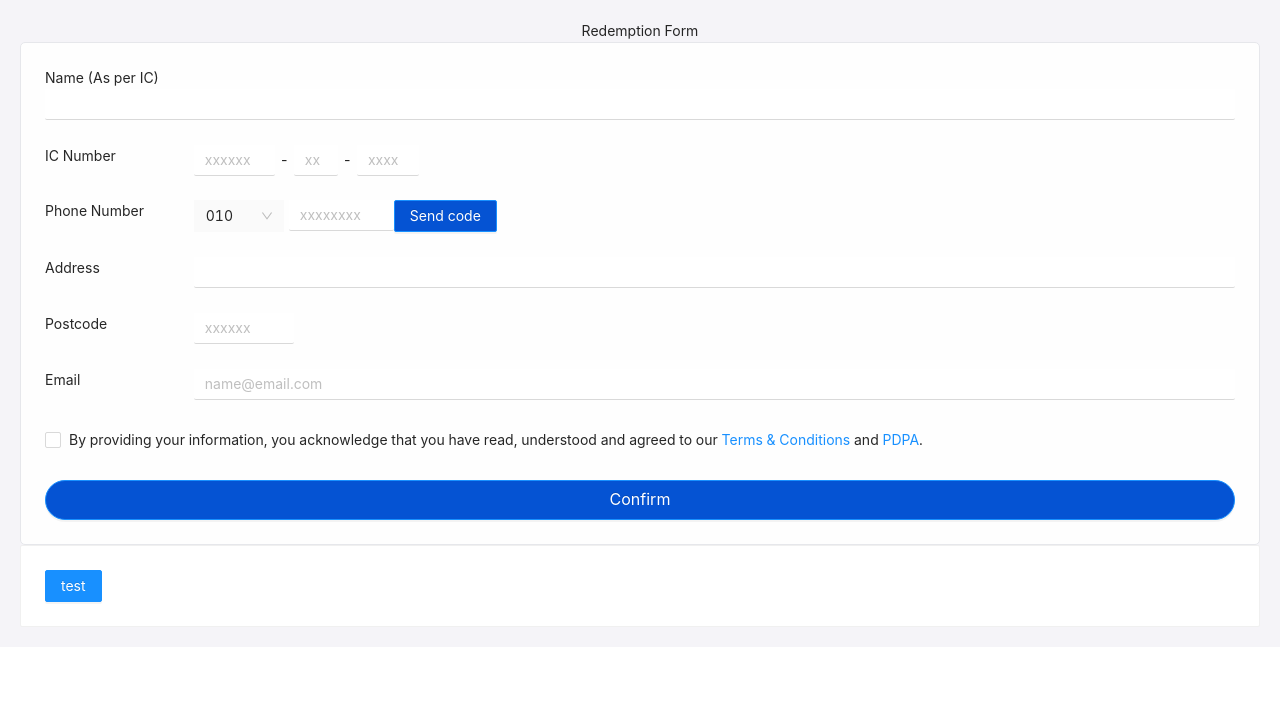
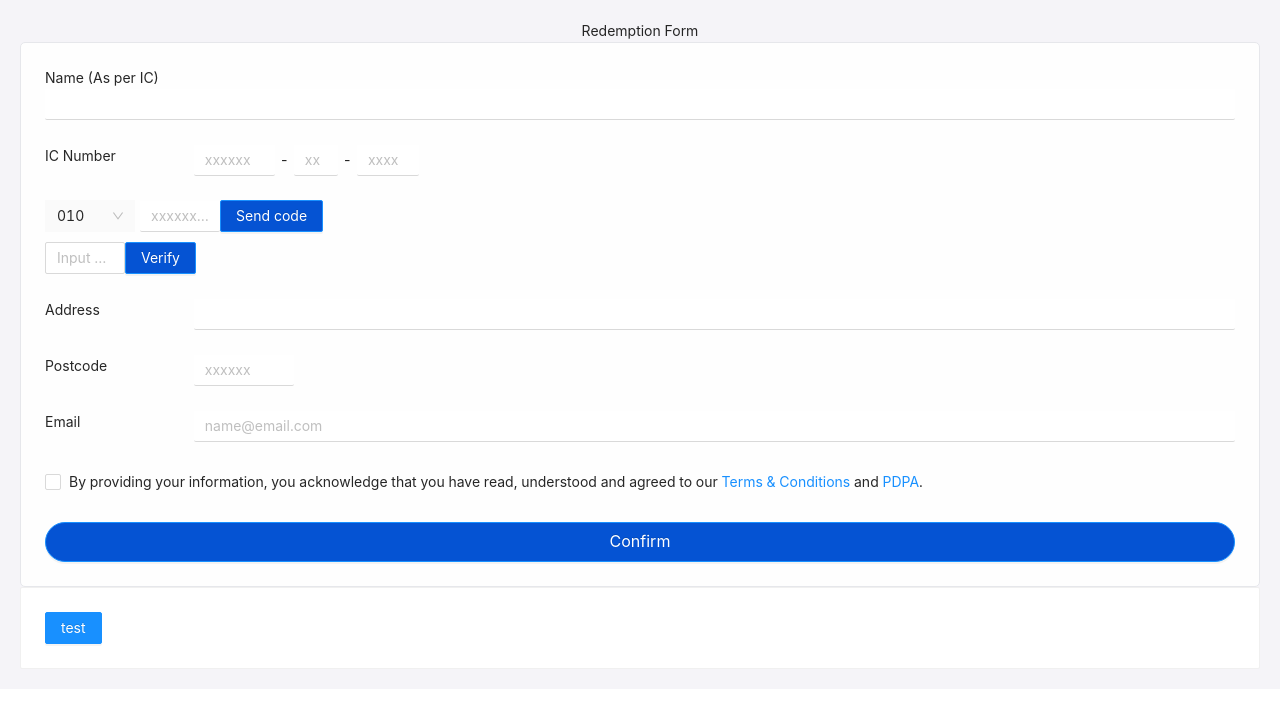
Before and after one commit to icesnakeyang/redemption_web, a React (Create React App) app: page / in a window 1280 px wide. Shown: the top 708 px of the page. Built offline with nearby package versions, Linux system fonts and the light colour scheme.

Commit message:
progress

```diff
--- a/src/api/Api.tsx
+++ b/src/api/Api.tsx
@@ -1,7 +1,7 @@
 import {Get, Post} from "./ApiBase";
 
-// const host = "http://localhost:8004/redemption_api";
-const host = "http://181.215.246.126:8004/redemption_api";
+const host = "http://localhost:8004/redemption_api";
+// const host = "http://181.215.246.126:8004/redemption_api";
 
 export const apiSaveUser = (params: any) => {
     return Post(`${host}/form1/saveForm1`, params);
--- /dev/null
+++ b/src/pages/ErrorMsg1.tsx
@@ -0,0 +1,15 @@
+import {CloseCircleOutlined} from "@ant-design/icons";
+import React from "react";
+
+const ErrorMsg1 = (data: any) => {
+    const {errMessage} = data
+    return (<div>
+        <div style={{marginTop: 0}}>
+            <CloseCircleOutlined
+                style={{fontSize: 12, color: 'red'}}/>
+            <span
+                style={{marginLeft: 5, color: 'red', fontSize: 12}}>{errMessage}</span>
+        </div>
+    </div>)
+}
+export default ErrorMsg1
--- a/src/pages/Form1.tsx
+++ b/src/pages/Form1.tsx
@@ -2,7 +2,8 @@ import {Button, Card, Checkbox, Col, Form, Input, message, Row, Select} from "an
 import {useTranslation} from "react-i18next";
 import React, {useEffect, useState} from "react";
 import {apiSaveUser, apiGetPhoneVerifyCode, apiVerifySMSCode, apiTest1} from '../api/Api'
-import Icon, {CheckCircleFilled} from '@ant-design/icons';
+import {CheckCircleFilled, CloseCircleOutlined} from '@ant-design/icons';
+import ErrorMsg1 from "./ErrorMsg1";
 
 const {Option} = Select;
 let timer: any = null;
@@ -12,26 +13,28 @@ const Form1 = () => {
     const [icNumber1, setIcNumber1] = useState('')
     const [icNumber2, setIcNumber2] = useState('')
     const [icNumber3, setIcNumber3] = useState('')
+    const [icNumberErr, setIcNumberErr] = useState(false)
     const [phoneF1, setPhoneF1] = useState('010')
     const [phoneF2, setPhoneF2] = useState('')
+    const [phoneErr, setPhoneErr] = useState(false)
     const [address, setAdress] = useState('')
     const [postcode, setPostcode] = useState('')
     const [email, setEmail] = useState('')
     const [userName, setUserName] = useState('')
+    const [userNameErr, setUserNameErr] = useState(false)
     const [smsCode, setSMSCode] = useState('')
     const [smsBox, setSMSBox] = useState(false)
-    const [smsSending1, setSMSSending1] = useState(false)
-    const [smsSending2, setSMSSending2] = useState(false)
     const [smsTime, setSMSTime] = useState(10)
-    const [smsStatus, setSmsStatus] = useState(false)
     const [errName, setErrName] = useState(false)
     const [errIc, setErrIc] = useState(false)
     const [errPhone, setErrPhone] = useState(false)
     const [errAddress, setErrAddress] = useState(false)
     const [errPostcode, setErrPostcode] = useState(false)
     const [errEmail, setErrEmail] = useState(false)
-    const [sendSMSStatus, setSendSMSStatus] = useState('CAN_SEND')
-    const [verifyStatus, setVerifyStatus] = useState('HIDE')
+    const [sendSMSButtonStatus, setSendSMSButtonStatus] = useState('CAN_SEND')
+    const [SMSStatus, setSMSStatus] = useState('SEND_OK')
+    const [saving, setSaving] = useState(false)
+    const [agree1, setAgree1] = useState(false)
 
     useEffect(() => {
         timer && clearInterval(timer)
@@ -41,7 +44,7 @@ const Form1 = () => {
     }, []);
 
     useEffect(() => {
-        if (sendSMSStatus === 'SUCCESS') {
+        if (SMSStatus === 'SUCCESS') {
             return
         }
         if (smsTime === 10) {
@@ -50,8 +53,7 @@ const Form1 = () => {
         } else {
             if (smsTime === 0) {
                 clearInterval(timer)
-                setSendSMSStatus('CAN_SEND')
-                setSMSSending2(false)
+                setSendSMSButtonStatus('CAN_SEND')
             }
         }
     }, [smsTime])
@@ -88,50 +90,104 @@ const Form1 = () => {
         }
     }
 
+    const onPhone2 = (e: any) => {
+        const code = e.target.value
+        const reg = /^([0]|[1-9][0-9]*)$/
+        if (reg.test(code) || code === '') {
+            setPhoneF2(code)
+        }
+    }
+
+    const onSMSCode = (e: any) => {
+        const code = e.target.value
+        const reg = /^([0]|[1-9][0-9]*)$/
+        if (reg.test(code) || code === '') {
+            setSMSCode(code)
+        }
+    }
+
     const onSendSms = () => {
+        if (!phoneF2 || !phoneF1) {
+            message.error("Please input phone number")
+            return
+        }
+        if (phoneF2.length < 8) {
+            message.error("Please send a validate phone number")
+            return
+        }
         let params = {
-            phone: phoneF2
+            phone: phoneF1 + phoneF2
         }
-        setSendSMSStatus('SENDING')
-        setTimeout(() => {
-            setSendSMSStatus('COUNTING')
-            setVerifyStatus('CAN_VERIFY')
-        }, 1000)
+        setSendSMSButtonStatus('SENDING')
         apiGetPhoneVerifyCode(params).then((res: any) => {
             if (res.code === 0) {
                 message.success('send verify code success')
+                setSendSMSButtonStatus('COUNTING')
+                setSMSStatus('SEND_OK')
             } else {
                 message.error(t('syserr.' + res.code))
-
+                setSendSMSButtonStatus('CAN_SEND')
+                setSMSStatus('SEND_FAIL')
             }
         }).catch(() => {
             message.error(t('syserr.10001'))
-
+            setSendSMSButtonStatus('CAN_SEND')
+            setSMSStatus('SEND_FAIL')
         })
     }
 
     const onVerifySMSCode = () => {
+        if (!smsCode) {
+            message.error("Please input verify code")
+            return
+        }
         let params = {
-            phone: phoneF2,
+            phone: phoneF1 + phoneF2,
             code: smsCode
         }
-        setTimeout(() => {
-            setSendSMSStatus('SUCCESS')
-            setVerifyStatus('HIDE')
-        }, 1000)
-        // apiVerifySMSCode(params).then((res: any) => {
-        //     if (res.code === 0) {
-        //         message.success('verify success')
-        //         setSmsStatus(true)
-        //     } else {
-        //         message.error(t('syserr.' + res.code))
-        //     }
-        // }).catch(() => {
-        //     message.error(t('syserr.10001'))
-        // })
+        setSMSStatus('VERIFYING')
+        apiVerifySMSCode(params).then((res: any) => {
+            if (res.code === 0) {
+                message.success('verify success')
+                setSMSStatus('VERIFY_OK')
+            } else {
+                message.error(t('syserr.' + res.code))
+                setSMSStatus('VERIFY_FAIL')
+            }
+        }).catch(() => {
+            message.error(t('syserr.10001'))
+            setSMSStatus('VERIFY_FAIL')
+        })
     }
 
     const onConfirm = () => {
+        if (!userName) {
+            message.error(t('form1.tipErrNoUsername'))
+            console.log(userNameErr)
+            setUserNameErr(true)
+            console.log(userNameErr)
+            return
+        } else {
+            setUserNameErr(false)
+        }
+        if (!icNumber2 || !icNumber1 || !icNumber3) {
+            setIcNumberErr(true)
+            message.error(t('form1.tipErrNoIcNumber'))
+            return;
+        } else {
+            setIcNumberErr(false)
+        }
+        if (SMSStatus !== 'VERIFY_OK') {
+            setPhoneErr(true)
+            message.error(t('form1.tipErrPhoneVerify'))
+            return;
+        }
+        if (!agree1) {
+            message.error("You must agree the understood agreement")
+            return
+        }
+
+
         let params = {
             userName,
             icNumber1,
@@ -170,7 +226,16 @@ const Form1 = () => {
                         <div>{t('form1.name')}</div>
                         <Input style={{borderWidth: 0, borderBottomWidth: 1}}
                                onChange={e => setUserName(e.target.value)}
+                               onBlur={() => {
+                                   if (!userName) {
+                                       setUserNameErr(true)
+                                   } else {
+                                       setUserNameErr(false)
+                                   }
+                               }}
                         />
+                        {userNameErr ? <ErrorMsg1 errMessage={t('form1.tipErrNoUsername')}/> :
+                            null}
                     </Form.Item>
 
                     <Form.Item>
@@ -223,23 +288,20 @@ const Form1 = () => {
                                 </Row>
                             </Col>
                         </Row>
+                        {icNumberErr ?
+                            <ErrorMsg1 errMessage={t('form1.tipErrNoIcNumber')}/> : null}
                     </Form.Item>
 
                     {/*phone*/}
                     <Form.Item>
-                        <Row>
-                            <Col xs={24} sm={5} md={4} lg={4} xl={3} xxl={2}>
-                                <div>{t('form1.phone')}</div>
-                            </Col>
-                            <Col xs={24} sm={19} md={20} lg={20} xl={21} xxl={22}>
-                                <Row>
-                                    <Col>
+                        <div>
                             <Select
                                 bordered={false}
                                 defaultValue="010"
                                 style={{width: 90, background: '#fafafa'}}
-                                            onChange={() => {
-
+                                onChange={(e) => {
+                                    console.log(e)
+                                    setPhoneF1(e)
                                 }}>
                                 <Option value="010">010</Option>
                                 <Option value="011">011</Option>
@@ -252,49 +314,74 @@ const Form1 = () => {
                                 <Option value="018">018</Option>
                                 <Option value="019">019</Option>
                             </Select>
-                                    </Col>
-                                    <Col style={{marginLeft: 5}}>
-                                        <Input style={{width: 105, borderWidth: 0, borderBottomWidth: 1}}
-                                               onChange={(e) => setPhoneF2(e.target.value)}
+                            <Input style={{marginLeft: 5, width: 80, borderWidth: 0, borderBottomWidth: 1}}
+                                   onChange={(e) => onPhone2(e)}
                                    placeholder="xxxxxxxx"
                                    maxLength={8}
                                    value={phoneF2}/>
-                                    </Col>
-                                    <Col>
-                                        {sendSMSStatus === 'SUCCESS' ?
+
+                            {SMSStatus === 'VERIFY_OK' ?
                                 <CheckCircleFilled
                                     style={{color: 'green', fontSize: '20px', marginLeft: 10}}/> :
-                                            sendSMSStatus === 'CAN_SEND' ?
+                                sendSMSButtonStatus === 'CAN_SEND' ?
                                     <Button type="primary" style={{background: "#0553d3"}}
                                             onClick={() => {
                                                 onSendSms()
                                             }}>Send code</Button> :
-                                                sendSMSStatus === 'SENDING' ?
+                                    sendSMSButtonStatus === 'SENDING' ?
                                         <Button disabled>Sending...</Button> :
-                                                    sendSMSStatus === 'COUNTING' ?
+                                        sendSMSButtonStatus === 'COUNTING' ?
                                             <Button disabled>{smsTime}...</Button> :
                                             null
                             }
-                                    </Col>
+                        </div>
+                        <div>
                             {
-                                        verifyStatus === 'HIDE' ?
-                                            null :
-                                            verifyStatus === 'CAN_VERIFY' ?
-                                                <Col>
-                                                    <div style={{marginLeft: 10, display: 'flex', marginTop: 10}}>
-                                                        <Input placeholder="Input verify code"
-                                                               onChange={(e) => setSMSCode(e.target.value)}/>
+                                SMSStatus === 'SEND_OK' ?
+                                    <div style={{display: 'flex', marginTop: 10}}>
+                                        <Input
+                                            style={{width: 80}}
+                                            placeholder="Input verify code"
+                                            maxLength={6}
+                                            value={smsCode}
+                                            onChange={(e) => onSMSCode(e)}/>
                                         <Button type="primary"
                                                 style={{background: "#0553d3"}} onClick={() => {
                                             onVerifySMSCode()
                                         }
                                         }>Verify</Button>
                                     </div>
-                                                </Col> : null
+                                    :
+                                    SMSStatus === 'VERIFYING' ?
+                                        <div style={{
+                                            display: 'flex',
+                                            marginTop: 10
+                                        }}>
+                                            <Input style={{width: 100}} placeholder="Verify code"/>
+                                            <Button type="default" loading>Verifying</Button>
+                                        </div>
+                                        :
+                                        SMSStatus === 'VERIFY_FAIL' ?
+                                            <div style={{}}>
+                                                <div style={{display: 'flex', marginTop: 10}}>
+                                                    <Input
+                                                        style={{width: 100}}
+                                                        placeholder="Verify code"
+                                                        maxLength={6}
+                                                        value={smsCode}
+                                                        onChange={(e) => onSMSCode(e)}/>
+                                                    <Button type="primary"
+                                                            style={{background: "#0553d3"}}
+                                                            onClick={onVerifySMSCode}>Verify</Button>
+                                                </div>
+                                                <ErrorMsg1 errMessage="Verify code error"/>
+                                            </div>
+
+                                            :
+                                            null
                             }
-                                </Row>
-                            </Col>
-                        </Row>
+                        </div>
+                        {phoneErr ? <ErrorMsg1 errMessage={t('form1.tipErrPhoneVerify')}/> : null}
                     </Form.Item>
 
                     {/*address*/}
@@ -344,7 +431,8 @@ const Form1 = () => {
                     </Form.Item>
                     <Form.Item>
                         <Checkbox onChange={() => {
-                        }}>
+                            setAgree1(!agree1)
+                        }} checked={agree1}>
                             <div>By providing your information, you acknowledge that you have read, understood and
                                 agreed to
                                 our <a href="https://www.touchngo.com.my/policies/terms-conditions">Terms &
@@ -355,12 +443,16 @@ const Form1 = () => {
                     </Form.Item>
                 </Form>
                 <div style={{display: 'flex', alignItems: 'center', justifyContent: 'center'}}>
-                    <Button shape="round" size="large" block
+                    {saving ?
+                        <Button style={{background: '#0553d3'}} shape="round" size="large" block type="primary"
+                                loading>Saving</Button>
+                        : <Button shape="round" size="large" block
                                   style={{background: '#0553d3'}}
                                   onClick={() => {
                                       onConfirm()
                                   }}
-                            type="primary">{t('form1.btConfirm')}</Button></div>
+                                  type="primary">{t('form1.btConfirm')}</Button>}
+                </div>
             </Card>
 
             <Card>
```
Also changed, not shown: src/i18n/en.json (+10 -1 lines). Lines whose indentation alone changed are shown as unchanged.
